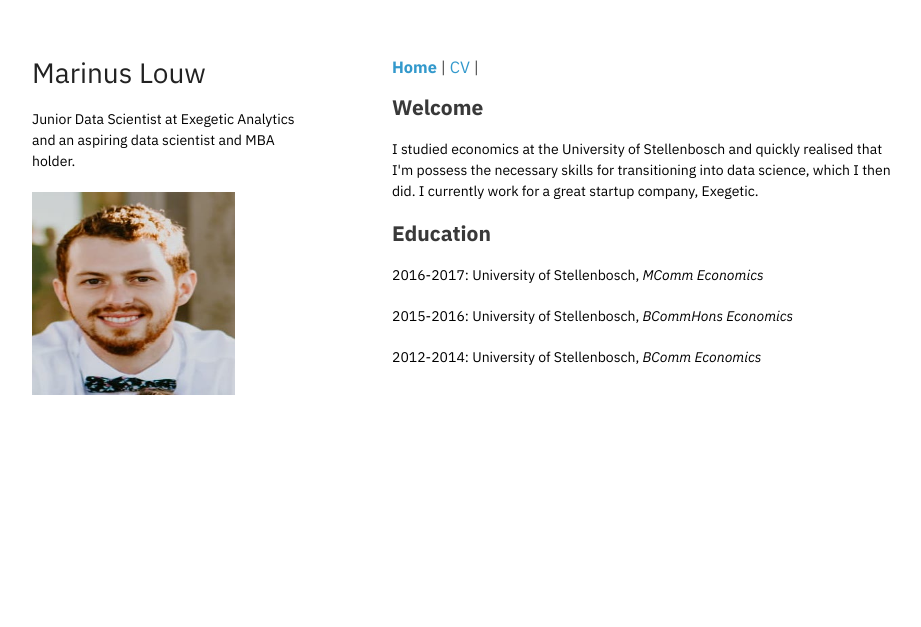
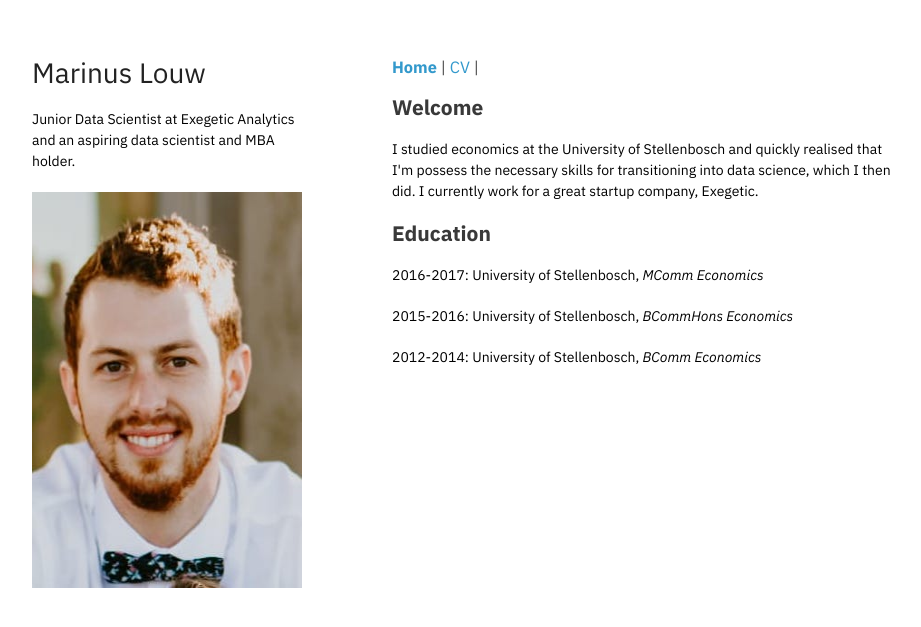
Before and after one commit to marinuslouw/marinuslouw.github.io, a Jekyll site: the page index.html, which Jekyll copies as it is, in a window 1280 px wide. Shown: the top 627 px of the page, without its empty margins (178-1099 px from the left). Built offline with Jekyll 4.4.1, drawn with Linux system fonts in a browser that asks for light colours.

Commit message:
Change photo dimensions.

```diff
--- a/index.html
+++ b/index.html
@@ -26,7 +26,7 @@
       <header>
         <h1>Marinus Louw</h1>
         <p>Junior Data Scientist at Exegetic Analytics and an aspiring data scientist and MBA holder.</p>
-	<p class="view"><img src="Photo of Me.jpg" width=203 height=203></p>
+	<p class="view"><img src="Photo of Me.jpg" width=298 height=396></p>
       </header>
    <section>
       <nav>
```
